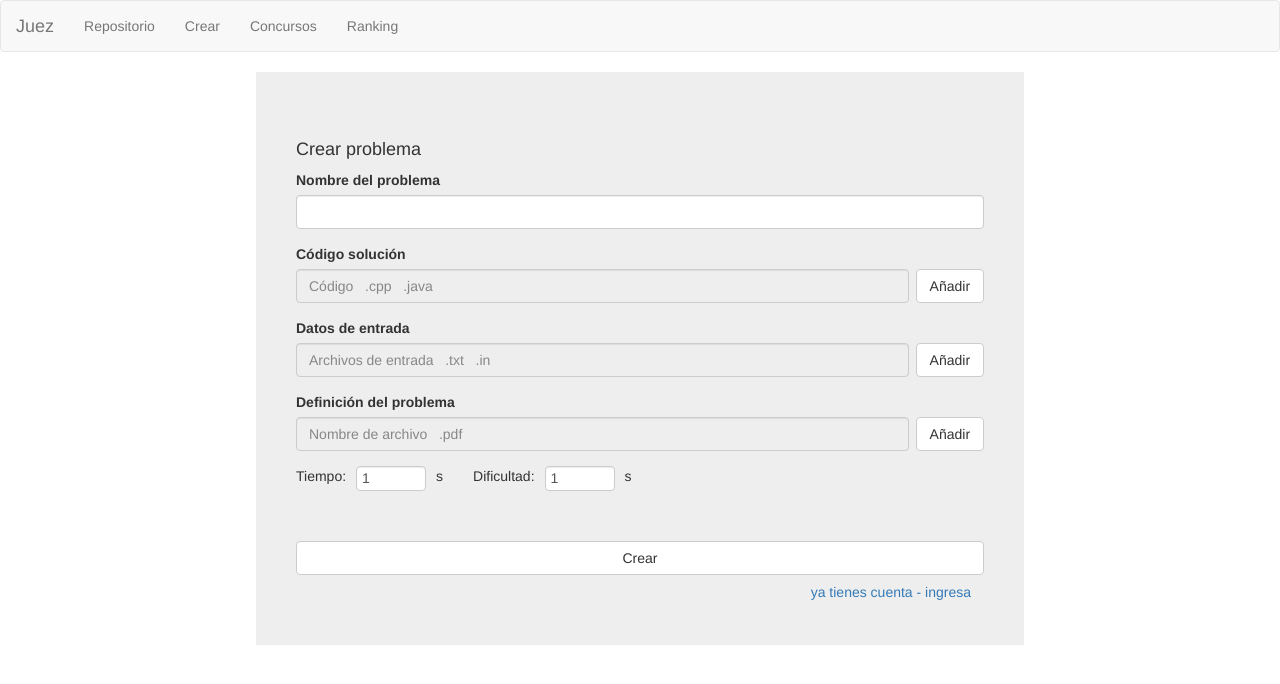
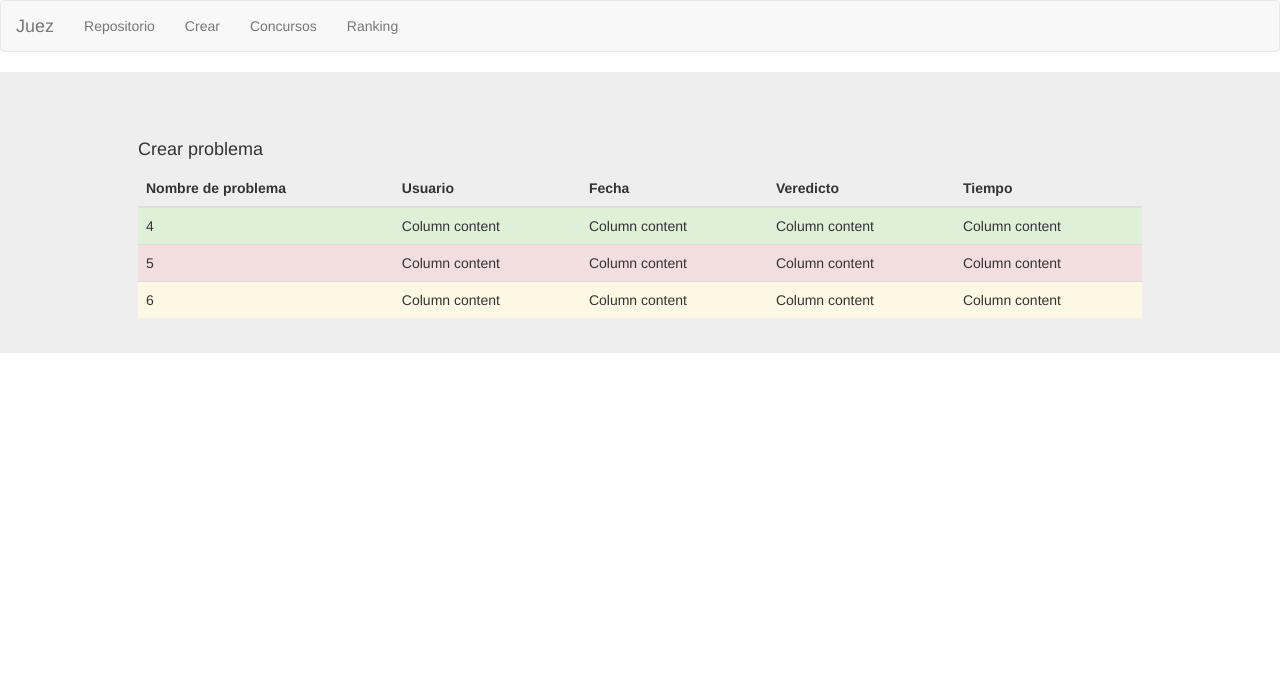
Before and after one commit to egrojMonroy/judge, an Angular app: page / in a window 1280 px wide. Shown: the top 684 px of the page. Built offline with nearby package versions, Linux system fonts and the light colour scheme.

Commit message:
Create table of status

```diff
--- a/src/app/app.component.html
+++ b/src/app/app.component.html
@@ -1,2 +1,2 @@
 <app-navbar></app-navbar>
-<app-create-problem></app-create-problem>
+<app-status></app-status>
--- a/src/app/app.module.ts
+++ b/src/app/app.module.ts
@@ -7,6 +7,7 @@ import { SignInComponent } from './sign-in/sign-in.component';
 import { NavbarComponent } from './navbar/navbar.component';
 import { SignUpComponent } from './sign-up/sign-up.component';
 import { CreateProblemComponent } from './create-problem/create-problem.component';
+import { StatusComponent } from './status/status.component';
 
 
 @NgModule({
@@ -15,7 +16,8 @@ import { CreateProblemComponent } from './create-problem/create-problem.componen
     SignInComponent,
     NavbarComponent,
     SignUpComponent,
-    CreateProblemComponent
+    CreateProblemComponent,
+    StatusComponent
   ],
   imports: [
     BrowserModule
--- /dev/null
+++ b/src/app/status/status.component.html
@@ -0,0 +1,40 @@
+<div class="jumbotron">
+      <div class="center">
+        <h4>Crear problema</h4>
+        <table class="table table-striped table-hover ">
+            <thead>
+              <tr>
+                <th>Nombre de problema</th>
+                <th>Usuario</th>
+                <th>Fecha</th>
+                <th>Veredicto</th>
+                <th>Tiempo</th>
+              </tr>
+            </thead>
+            <tbody>
+              <tr class="success">
+                <td>4</td>
+                <td>Column content</td>
+                <td>Column content</td>
+                <td>Column content</td>
+                <td>Column content</td>
+              </tr>
+              <tr class="danger">
+                <td>5</td>
+                <td>Column content</td>
+                <td>Column content</td>
+                <td>Column content</td>
+                <td>Column content</td>
+              </tr>
+              <tr class="warning">
+                <td>6</td>
+                <td>Column content</td>
+                <td>Column content</td>
+                <td>Column content</td>
+                <td>Column content</td>
+              </tr>
+            </tbody>
+          </table>
+      </div>
+
+</div>
--- /dev/null
+++ b/src/app/status/status.component.ts
@@ -0,0 +1,15 @@
+import { Component, OnInit } from '@angular/core';
+
+@Component({
+  selector: 'app-status',
+  templateUrl: './status.component.html',
+  styleUrls: ['./status.component.css']
+})
+export class StatusComponent implements OnInit {
+
+  constructor() { }
+
+  ngOnInit() {
+  }
+
+}
--- a/src/styles.css
+++ b/src/styles.css
@@ -7,7 +7,15 @@
 .create-problem {
     width: 60%;
     margin: auto;
-
+}
+.status {
+    width: 75%;
+    margin: auto;
+}
+.center {
+    margin: auto;
+    width: 80%;
+    padding: 10px;
 }
 .form-group {
     padding: 10px 40px 50px 40px;
```
Also changed, not shown: src/app/status/status.component.css (added), 1 other file (tests, documents, lock files or other folders).
